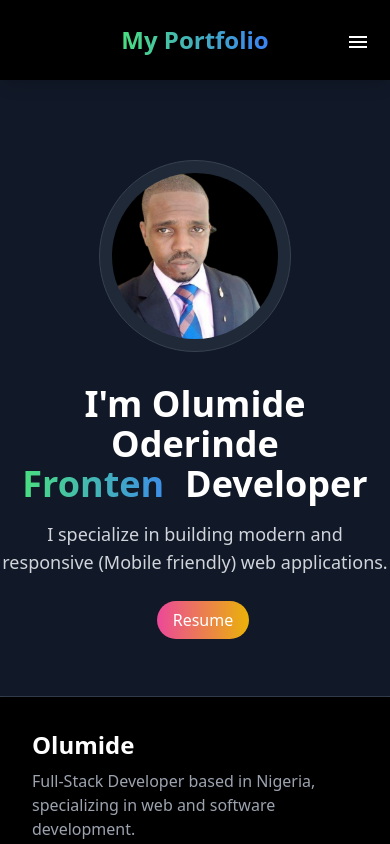
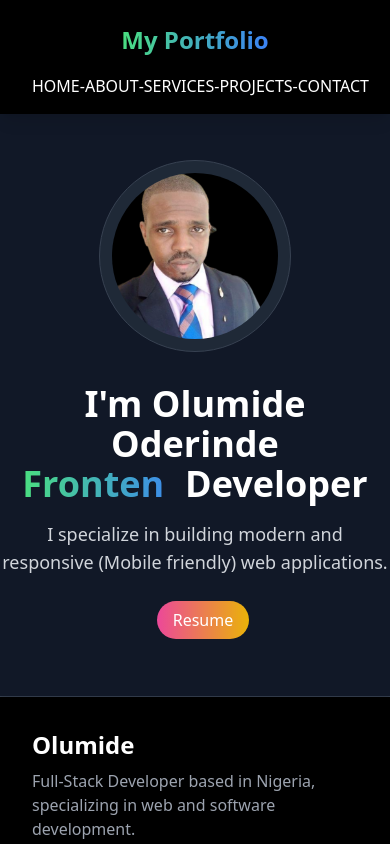
Before and after one commit to o3cloudng/react-portfolio, a React (Vite) app: page / in a window 390 px wide. Shown: the top 844 px of the page. Built offline with nearby package versions, Linux system fonts and the light colour scheme.

Commit message:
Mofifying menu

```diff
--- a/src/App.css
+++ b/src/App.css
@@ -42,18 +42,22 @@ body {
     }
 
     #menu {
-        display: block;
+        display: none;
         position: absolute;
         top: 30px;
         right: 20px;
     }
-    /* #mobile {
+    #mobile {
         display: block;
         display: flex;
-        flex-direction: column;
-        padding: 0px;
+        /* flex-direction: column; */
+        padding-right: 5px;
+        margin-top: 10px;
     }
     .link {
+        cursor: pointer;
+    }
+    /* .link {
         padding: 10px 20px;
         width: 100%;
         border-bottom: 1px solid #333333;
--- a/src/components/Navbar.jsx
+++ b/src/components/Navbar.jsx
@@ -22,10 +22,10 @@ const Navbar = () => {
             <span id='menu'><img src={menuImage} /></span>
         </div>
         <div id='mobile'>
-            <Link className='link' to="/">HOME</Link>
-            <Link className='link' to="/about">ABOUT</Link>
-            <Link className='link' to="/service">SERVICES</Link>
-            <Link className='link' to="/project">PROJECTS</Link>
+            <Link className='link' to="/">HOME</Link> -
+            <Link className='link' to="/about">ABOUT</Link> -
+            <Link className='link' to="/service">SERVICES</Link> -
+            <Link className='link' to="/project">PROJECTS</Link> -
             <Link className='link' to="/contact">CONTACT</Link>
         </div>
     </nav>
```
